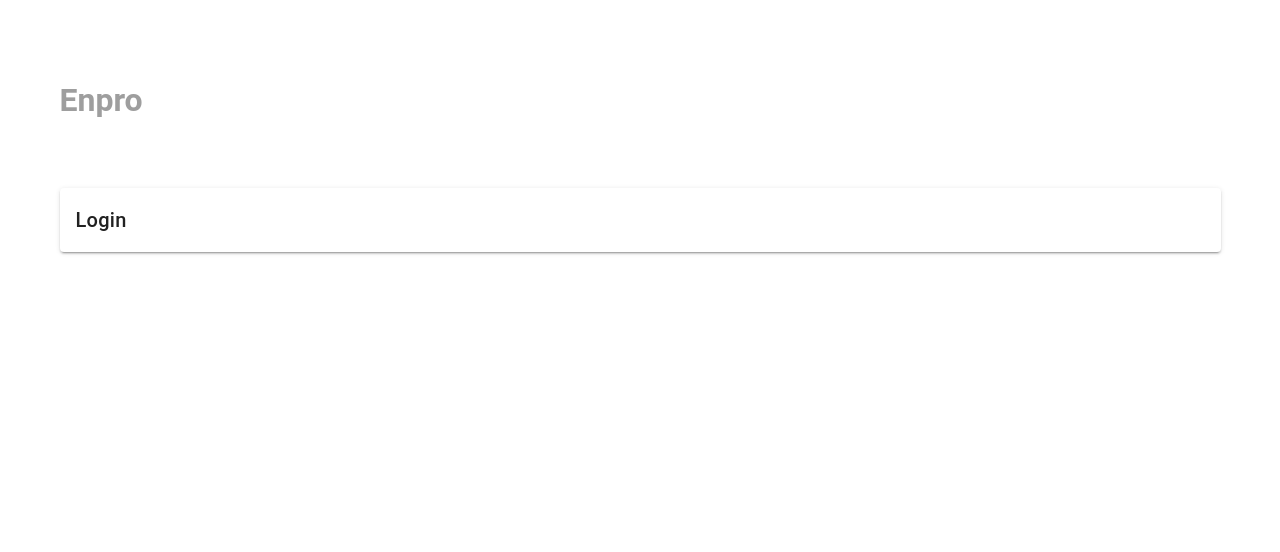
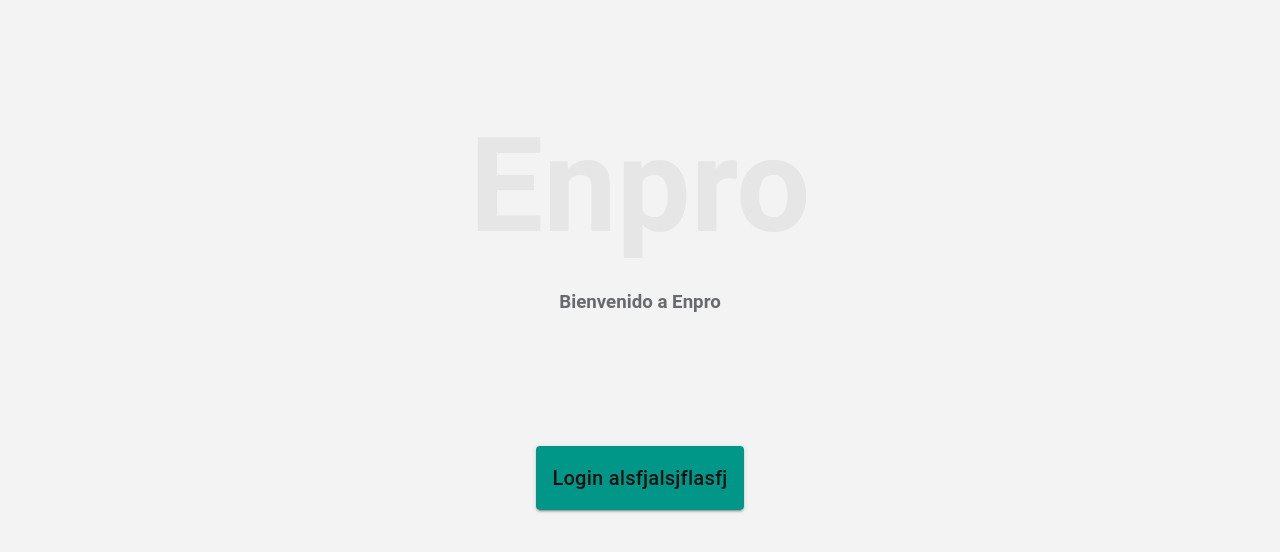
Before and after one commit to ivan1900/neunotes-front, a Vue app: page / in a window 1280 px wide. Shown: the top 552 px of the page. Built offline with nearby package versions, Linux system fonts and the light colour scheme; a small style sheet from the web is missing.

Commit message:
working in login

```diff
--- a/src/App.vue
+++ b/src/App.vue
@@ -1,7 +1,7 @@
 <template>
   <v-app>
     <TopBar v-if="logged === true"/>
-    <v-main>
+    <v-main class="background">
       <Login v-if="logged === false"/>
       <router-view v-if="logged === true"></router-view>
     </v-main>
--- a/src/components/Login.vue
+++ b/src/components/Login.vue
@@ -1,10 +1,38 @@
 <template>
     <v-container>
-        <h1 class="grey--text mt-16">Enpro</h1>
-        <v-card class="mt-16">
-            <v-card-title>
-                Login
-            </v-card-title>
-        </v-card>
+        <v-row justify="center align-center mt-16" style="height:200px">
+            <v-col cols="5">
+                <h1 class="logoTitle--text text-center" >Enpro</h1>
+            </v-col>
+
+        </v-row>
+        <v-row justify="center align-center">
+            <v-col cols="3">
+                <h3 class="text-center subtitle--text">Bienvenido a Enpro</h3>
+            </v-col>
+
+        </v-row>
+        <v-row justify="center align-center" style="height:300px">
+            <v-card>
+                <v-card-title class="teal lighten-9">
+                    Login alsfjalsjflasfj
+                </v-card-title>
+            </v-card>
+        </v-row>
     </v-container>
 </template>
+
+<script>
+
+export default ({
+    data: () => {
+
+    },
+})
+</script>
+
+<style>
+  h1 {
+    font-size: 8.2em;
+  }
+</style>
--- a/src/plugins/vuetify.js
+++ b/src/plugins/vuetify.js
@@ -19,7 +19,9 @@ export default new Vuetify({
         info: '#2196F3',
         success: '#4CAF50',
         warning: '#FFC107',
-        background: '#f3f3f4'
+        background: '#f3f3f4',
+        logoTitle: '#E6E6E6',
+        subtitle: '#676a6c'
       },
     },
   },
```
